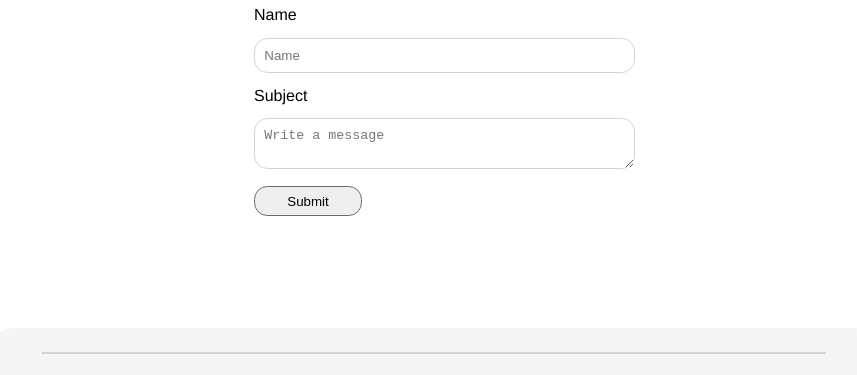
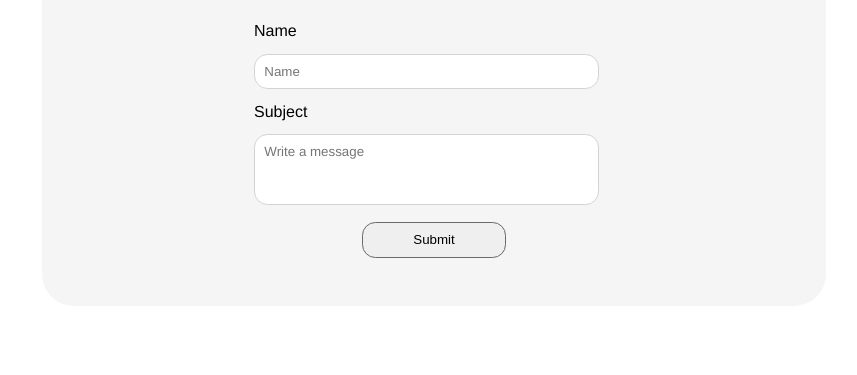
Before and after one commit to xboyms/Javascript, a plain HTML site: page Portfolio/contact.html in a window 1280 px wide. Shown: the part 234-609 px from the top of the page, without its empty margins (206-1063 px from the left). Drawn offline with Linux system fonts and the light colour scheme.

Commit message:
Enhanced contact layout and structure

```diff
--- a/Portfolio/contact.html
+++ b/Portfolio/contact.html
@@ -37,9 +37,9 @@
             <h1>Contact Form</h1>
             <form action="#">
                 <label>Name</label>
-                <input type="text" name="firstname" placeholder="Name">
+                <input type="text" name="firstname" placeholder="Name" maxlength="50" required>
                 <label for="subject">Subject</label>
-                <textarea id="subject" name="subject" placeholder="Write a message" maxlength=100></textarea>
+                <textarea id="subject" name="subject" placeholder="Write a message" maxlength=100 required></textarea>
                 <input type="submit" value="Submit">
             </form>
         </div>
--- a/Portfolio/style.css
+++ b/Portfolio/style.css
@@ -55,14 +55,14 @@ nav a {
     display: block;
     padding: 10px;
     text-decoration: none;
-    border: dashed 1px transparent;
+    border: dashed 2px transparent;
     border-radius: calc(var(--radius) - var(--gap));
     white-space: nowrap;
     transition: 0.2s;
 }
 
 nav a:hover {
-    border: dashed 1px lightgrey;
+    border: dashed 2px white;
 }
 
 nav a.active {
@@ -118,7 +118,7 @@ main {
 
 .wide-container2 {
     width: 80%;
-    padding: 2em    ;
+    padding: 2em;
 }
 
 .text-container, .text-container2 {
@@ -264,36 +264,46 @@ footer img {
     transform: scale(1.1);
 }
 
-/*ID*/
-#nasdaq {
-    width: 95%;
+.contact-form {
+    width: 80%;
+    padding: 2em;
+    margin: auto;
+    background-color: whitesmoke;
+    border-radius: 2em;
 }
 
-.contact-form {
-    width: 80%;
-    padding: 1em;
+
+form {
+    display: block;
+    width: 50%;
     margin: auto;
+    padding: 1em 2em;
 }
 
-form {
-    width: 50%;
-    margin: auto;
-    padding: 1em;
+label{
+
 }
 
 input[type=text], textarea {
-    width: 100%;
+    width: 90%;
     margin: 1em auto;
     padding: 0.7em;
-    resize: vertical;
+    resize: none;
     border-radius: 1em;
     border: 1px solid lightgrey;
 }
 
+textarea {
+    height: 50px;
+    font-family: "Helvetica Neue", sans-serif;
+}
+
 /*Choose what type of input to style*/
 input[type=submit] {
-    width: 30%;
-    padding: 0.5em;
+    width: 40%;
+    display: block;
+    margin: auto;
+    padding: 0.7em;
     text-align: center;
     transition: ease-out 0.2s;
     border: solid 1px dimgray;
@@ -302,7 +312,7 @@ input[type=submit] {
 
 input[type=submit]:hover {
     cursor: pointer;
-    background-color: grey;
+    background-color: lightgrey;
 }
 
 /*Change behavior and layout based on display width*/
@@ -327,6 +337,9 @@ input[type=submit]:hover {
 
     footer img:hover {
         transform: none;
+    }
+
+    input[type=submit]:hover {
     }
 
 }
```
